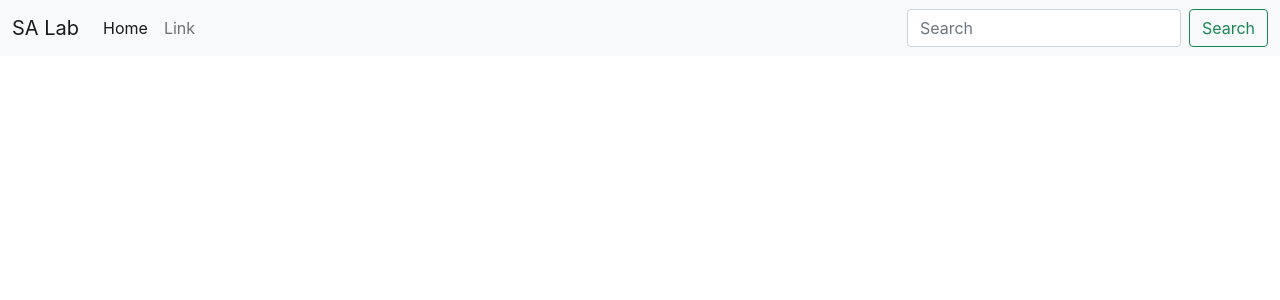
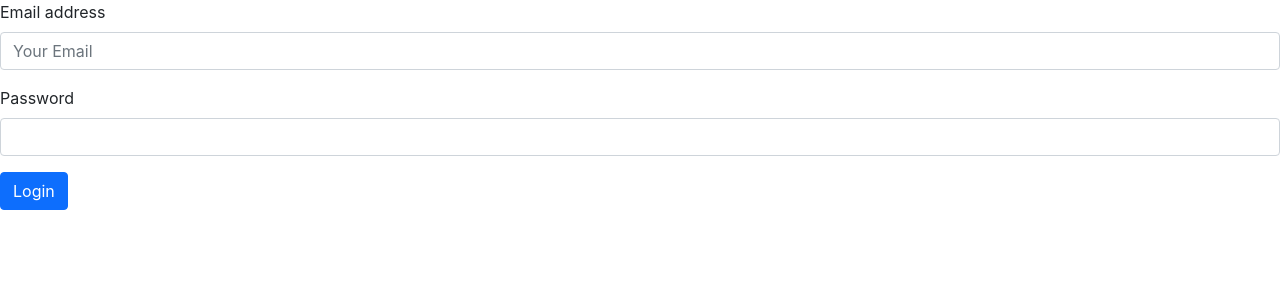
Before and after one commit to Sulman23/react-covid-reports, a React (Create React App) app: page / in a window 1280 px wide. Shown: the top 300 px of the page. Built offline with nearby package versions, Linux system fonts and the light colour scheme; the HTML template or start-up script is replaced by a standard one.

Commit message:
working on home

```diff
--- a/src/App.js
+++ b/src/App.js
@@ -8,9 +8,9 @@ function App() {
   return (
     <div className="App">
       {/* <AddPatients />  */}
-      {/* <Login /> */}
+      <Login />
       {/* <Home /> */}
-      <Navbar />
+      {/* <Navbar /> */}
       {/* <Footer /> */}
     </div>
   );
--- a/src/components/Home.jsx
+++ b/src/components/Home.jsx
@@ -2,7 +2,9 @@ import React from 'react'
 
 const Home = () => {
   return (
-    <div>Home</div>
+    <div>
+      <img src="" alt="" />
+    </div>
   )
 }
 
```
Also changed, not shown: public/images/homeBanner.jpg (added).
